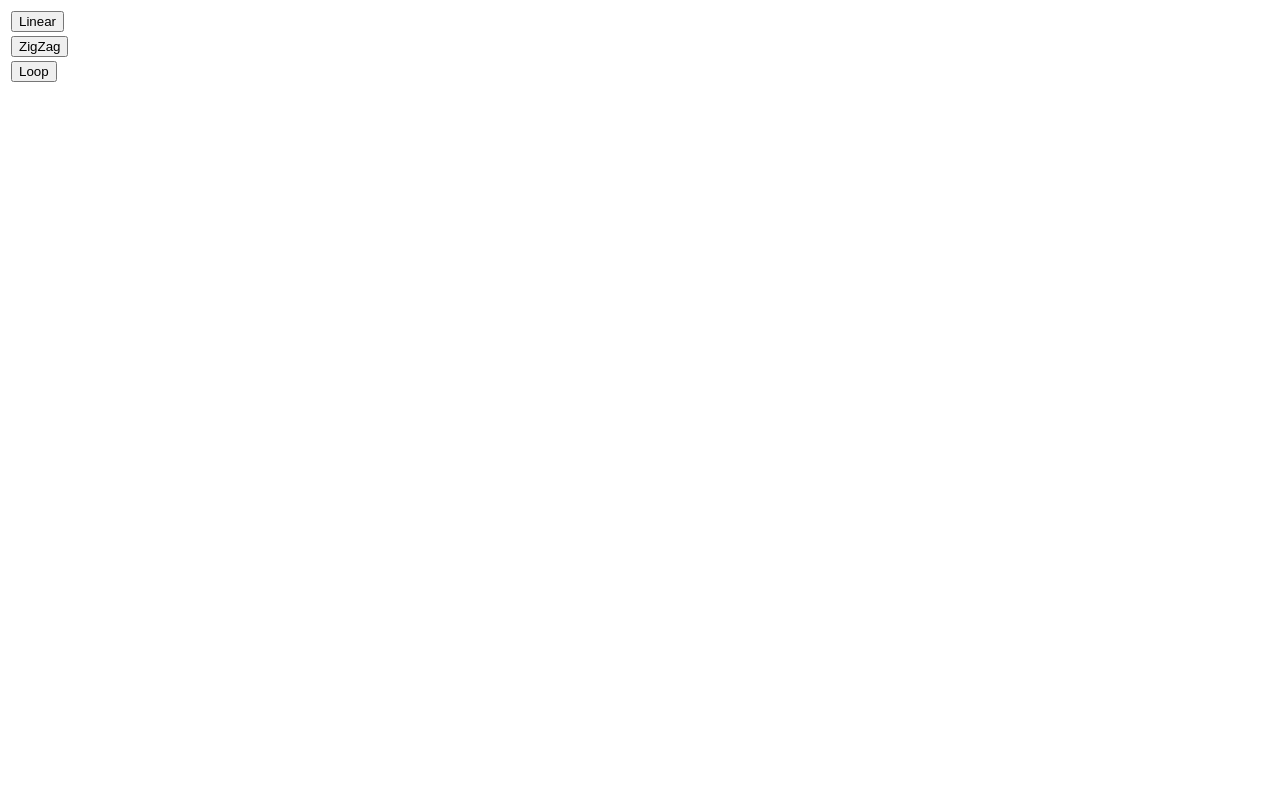
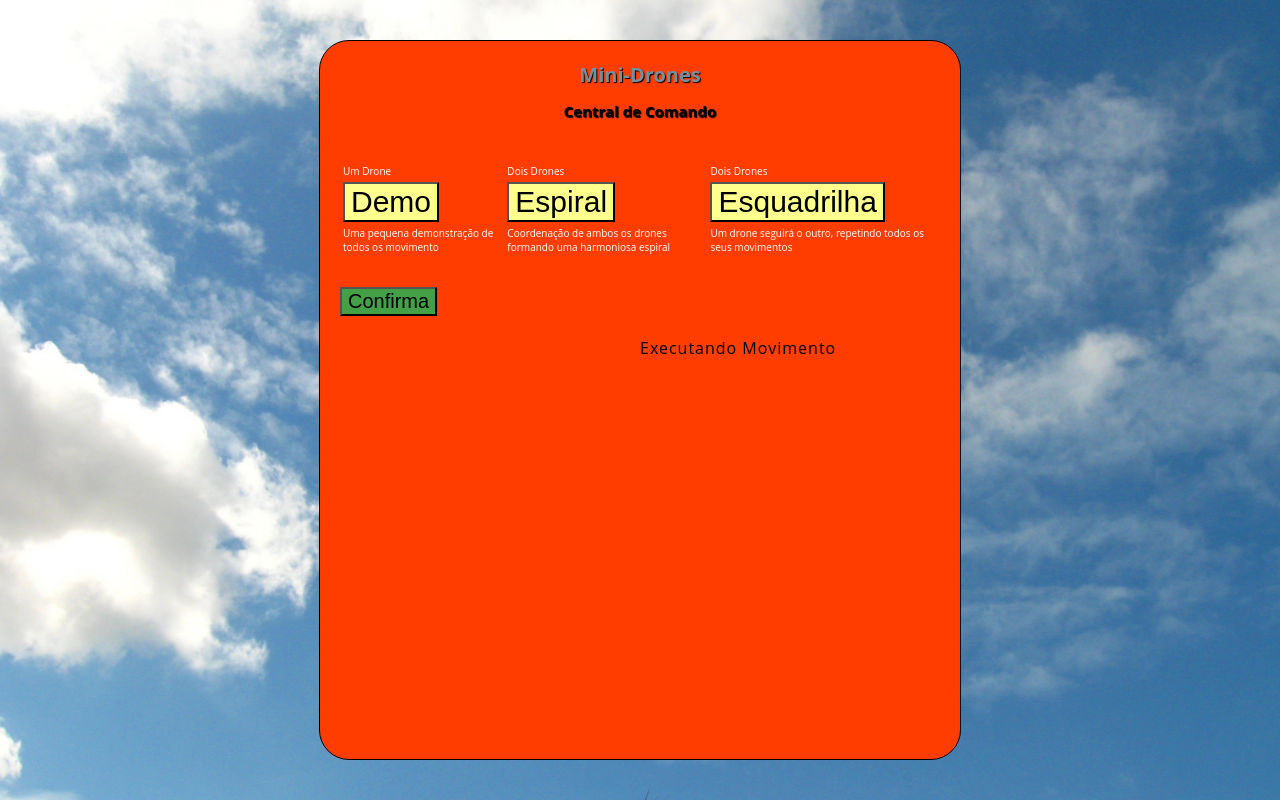
Before and after one commit to iguau23/iguau23.github.io, a plain HTML site: page index.html in a window 1280 px wide. Drawn offline with Linux system fonts and the light colour scheme.

Commit message:
primeiras modificações, stilo

```diff
--- a/index.html
+++ b/index.html
@@ -42,21 +42,46 @@
 	}
 
 </script>
-
+<head>
+  <meta charset="UTF-8"/>
+  <link href="styles/style.css" rel="stylesheet" type="text/css">
+  <link href="https://fonts.googleapis.com/css?family=Source+Sans+Pro" rel="stylesheet">
+  <title> Mini-Drones: central de comando</title>
 </head>
 <body>
+  <h1> Mini-Drones</h1>
+  <h2>Central de Comando</h2>
+
   <form action="." method="POST" enctype="multipart/form-data">
+
     <table class="tableForm">
+      <thead>
       	<tr>
-		<td><input type="button" id="linearButton" value="Linear" onclick="sendCommand('linear');"/></td>
+          <td>Um Drone</td>
+          <td>Dois Drones</td>
+          <td>Dois Drones</td>
+        </tr>
+      </thead>
+      <tbody>
+        <tr>
+      		<td><input type="button" id="demoButton" value="Demo" onclick="sendCommand('demo');"/></td>
+      		<td><input type="button" id="espiralButton" value="Espiral" onclick="sendCommand('espiral');"/></td>
+      		<td><input type="button" id="esquadrilhaButton" value="Esquadrilha" onclick="sendCommand('esquadrilha');"/></td>
       	</tr>
         <tr>
-		<td><input type="button" id="zigzagButton" value="ZigZag" onclick="sendCommand('zigzag');"/></td>
+          <td>Uma pequena demonstração de todos os movimento</td>
+          <td>Coordenação de ambos os drones formando uma harmoniosa espiral</td>
+          <td>Um drone seguirá o outro, repetindo todos os seus movimentos</td>
         </tr>
-	<tr>
-		<td><input type="button" id="loopButton" value="Loop" onclick="sendCommand('loop');"/></td>
-	</tr>
+      <tbody>
     </table>
+
+    <input type="button" id="confirmaButton" value="Confirma"/></td>
+
+    <p id="status"> Executando Movimento</p>
+
   </form>
+
+
 </body>
 </html>
--- a/styles/style.css
+++ b/styles/style.css
@@ -1,12 +1,25 @@
 html {
   font-size: 10px;
   font-family: 'Open Sans', sans-serif;
+  background: url(sky.JPG) no-repeat center center fixed;
+  -webkit-background-size: cover;
+  -moz-background-size: cover;
+  -o-background-size: cover;
+  background-size: cover;
+
 }
 
 
-h1 {
-  font-size: 60px;
+h1{
+  text-shadow: 1px 1px 1px black;
   text-align: center;
+  margin-top: 20px;
+  color: #78909c;
+}
+h2  {
+  text-shadow: 1px 1px 1px black;
+  text-align: center;
+  margin-bottom: 40px;
 }
 
 p, li {
@@ -15,27 +28,31 @@ p, li {
   letter-spacing: 1px;
 }
 
+table.tableForm td{
+  font-size: 10px;
+  color: #FFFFFF;
+}
 
-html {
-  background-color: #00539F;
+#demoButton, #espiralButton, #esquadrilhaButton{
+  font-size: 30px;
+  background-color: #ffff8d;
 }
+
+#confirmaButton{
+  margin-top: 30px;
+  font-size: 20px;
+  background-color: #43a047;
+}
+#status{
+  margin-left: 300px;
+}
+
 
 body {
   width: 600px;
-  margin: 0 auto;
-  background-color: #FF9500;
+  margin: 40 auto;
+  background-color: #ff3d00;
   padding: 0 20px 20px 20px;
-  border: 5px solid black;
+  border: 1px solid black;
+  border-radius: 30px
 }
-
-h1 {
-  margin: 0;
-  padding: 20px 0;
-  color: #00539F;
-  text-shadow: 3px 3px 1px black;
-}
-
-img {
-  display: block;
-  margin: 0 auto;
-}
```
Also changed, not shown: images/sky.JPG (added), images/sky.jpeg (added), styles/gradient_blue.jpg (added), styles/sky.JPG (added), styles/sky.jpg (added). Lines whose indentation alone changed are shown as unchanged.
